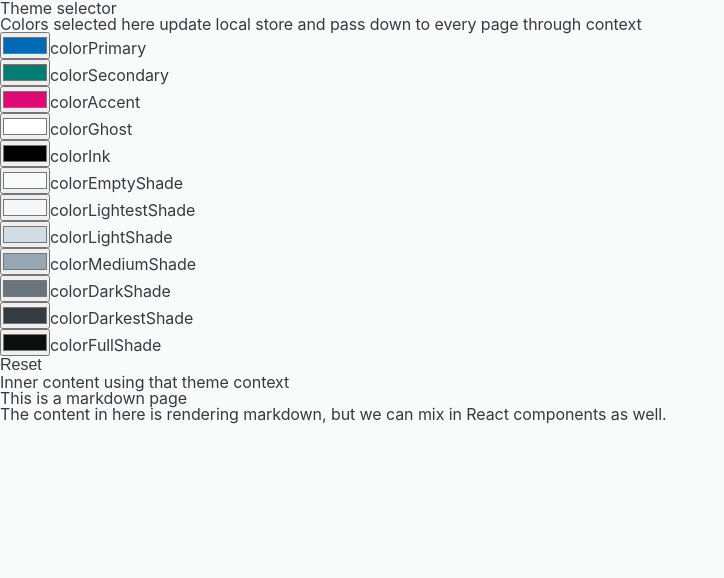
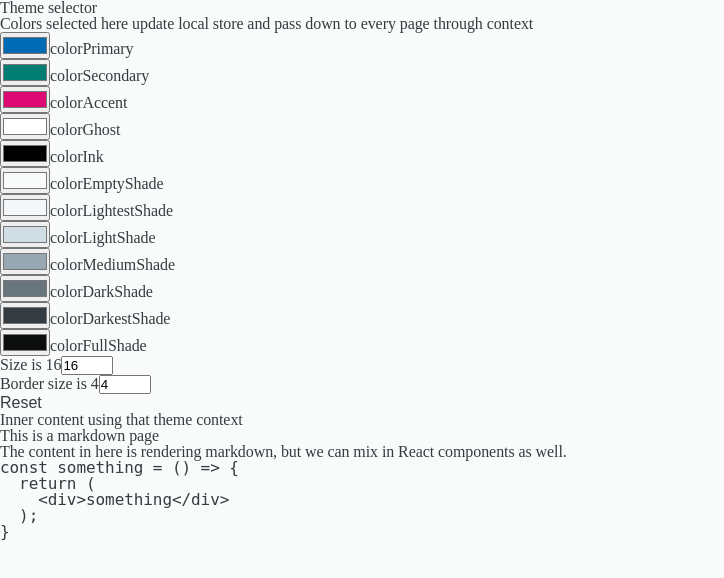
Before and after one commit to snide/davesgatsbysetup, a Gatsby site: page /test in a window 1280 px wide. Shown: the whole page, without its empty margins (0-724 px from the left). Built offline with nearby package versions, Linux system fonts and the light colour scheme; Gatsby itself is replaced by a stand-in of ours; code samples lack their colours.

Commit message:
font selection, disable colors that aren't editable

````diff
--- a/src/pages/test.mdx
+++ b/src/pages/test.mdx
@@ -1,3 +1,11 @@
 ### This is a markdown page
 
 The content in here is rendering markdown, but we can mix in React components as well.
+
+```js
+const something = () => {
+  return (
+    <div>something</div>
+  );
+}
+```
--- a/src/services/global_styling/reset/reset.tsx
+++ b/src/services/global_styling/reset/reset.tsx
@@ -157,8 +157,8 @@
         }
 
         html {
-          ${styleFont()};
-          font-size: 1rem;
+          ${styleFont({ fontFamily: theme.fontFamily, fontWeight: 400 })};
+          font-size: ${theme.size}px;
           color: ${theme.colorDarkestShade};
           height: 100%;
           background-color: ${theme.colorEmptyShade};
--- /dev/null
+++ b/src/theme/font_selector.tsx
@@ -0,0 +1,27 @@
+import React, { FunctionComponent } from 'react';
+import { useFetchFonts } from '../services/fetch_fonts';
+
+type FontSelectorProps = {
+  // TODO: figure out what type of event this is
+  onChange: any;
+};
+
+export const FontSelector: FunctionComponent<FontSelectorProps> = ({
+  onChange,
+}) => {
+  // use your own hook to load the data you need
+  const { fonts, loading, error } = useFetchFonts();
+
+  if (loading) return <div>Loading...</div>;
+  if (error) return <div>{error}</div>;
+
+  return (
+    <select onChange={onChange}>
+      {fonts &&
+        fonts.length > 0 &&
+        fonts.map((font: any) => (
+          <option key={font.family}>{font.family}</option>
+        ))}
+    </select>
+  );
+};
--- a/src/theme/generate_theme.ts
+++ b/src/theme/generate_theme.ts
@@ -3,7 +3,10 @@ import { hsl, parseToHsl, getContrast } from 'polished';
 export const generateTheme = (
   primary: string,
   secondary: string,
-  accent: string
+  accent: string,
+  fontFamily: string,
+  size: number,
+  borderSize: number
 ) => {
   const colorPrimary = primary;
   const colorSecondary: string = secondary;
@@ -83,6 +86,14 @@ export const generateTheme = (
     colorDarkShade: colorDarkShade,
     colorDarkestShade: colorDarkestShade,
     colorFullShade: colorFullShade,
+    fontFamily: fontFamily,
+    size: size,
+    sizeXS: size * 0.25,
+    sizeS: size * 0.5,
+    sizeM: size * 0.75,
+    sizeXL: size * 2,
+    sizeXXL: size * 2.5,
+    borderSize: borderSize,
   };
 
   return theme;
--- a/src/theme/theme.tsx
+++ b/src/theme/theme.tsx
@@ -14,11 +14,21 @@ export type ThemeTokens = {
   colorDarkShade: string;
   colorDarkestShade: string;
   colorFullShade: string;
+  fontFamily: string;
+  size: number;
+  borderSize: number;
 };
 
 export const THEME_TOKENS_KEY = 'theme.tokens';
 
-export const THEME_TOKENS = generateTheme('#006BB4', '#017D73', '#DD0A73');
+export const THEME_TOKENS = generateTheme(
+  '#006BB4',
+  '#017D73',
+  '#DD0A73',
+  'Merriweather',
+  16,
+  4
+);
 
 export const useTheme = (
   initialThemeTokens: ThemeTokens = JSON.parse(
@@ -31,9 +41,8 @@ export const useTheme = (
     localStorage.setItem(THEME_TOKENS_KEY, `${JSON.stringify(tokens)}`);
   };
 
-  const [themeTokens, setThemeTokens] = useState<ThemeTokens>(
-    initialThemeTokens
-  );
+  const [themeTokens, setThemeTokens] =
+    useState<ThemeTokens>(initialThemeTokens);
 
   return [themeTokens, setStoredThemeTokens];
 };
--- a/src/theme/theme_selector.tsx
+++ b/src/theme/theme_selector.tsx
@@ -4,7 +4,7 @@ import React, {
   useLayoutEffect,
   Dispatch,
   SetStateAction,
-  ReactNodeArray,
+  ReactElement,
 } from 'react';
 import { useTheme, ThemeTokens, THEME_TOKENS, THEME_TOKENS_KEY } from './theme';
 import { generateTheme } from '../theme/generate_theme';
@@ -15,6 +15,11 @@ export const themeSelector = (): [
   Dispatch<SetStateAction<ThemeTokens>>
 ] => {
   const [themeTokens, setStoredThemeTokens] = useTheme();
+
+  const handleSizeChange = (e: React.ChangeEvent<HTMLInputElement>): void => {
+    const { name, value } = e.currentTarget;
+    setStoredThemeTokens({ ...themeTokens, [name]: value });
+  };
 
   const handleInputChange = (e: React.ChangeEvent<HTMLInputElement>): void => {
     const { name, value } = e.currentTarget;
@@ -31,19 +36,25 @@ export const themeSelector = (): [
       generateTheme(
         themeTokens.colorPrimary,
         themeTokens.colorSecondary,
-        themeTokens.colorAccent
+        themeTokens.colorAccent,
+        themeTokens.fontFamily,
+        themeTokens.size,
+        themeTokens.borderSize
       )
     );
   }, [
     themeTokens.colorPrimary,
     themeTokens.colorSecondary,
     themeTokens.colorAccent,
+    themeTokens.fontFamily,
+    themeTokens.size,
+    themeTokens.borderSize,
   ]);
 
-  const themeInputs: ReactNodeArray = [];
+  const themeInputs: ReactElement[] = [];
 
   for (const [key, value] of Object.entries(themeTokens)) {
-    if (key) {
+    if (key.startsWith('color')) {
       themeInputs.push(
         <div key={key}>
           <input
@@ -62,6 +73,34 @@ export const themeSelector = (): [
   const themeControls = (
     <Fragment>
       {themeInputs}
+      <div>
+        <label htmlFor="size">Size is {themeTokens.size}</label>
+        <input
+          name="size"
+          id="size"
+          type="number"
+          value={themeTokens.size}
+          min={10}
+          max={50}
+          step={2}
+          onChange={handleSizeChange}
+        />
+      </div>
+      <div>
+        <label htmlFor="borderSize">
+          Border size is {themeTokens.borderSize}
+        </label>
+        <input
+          name="borderSize"
+          id="borderSize"
+          type="number"
+          value={themeTokens.borderSize}
+          min={8}
+          max={50}
+          step={2}
+          onChange={handleSizeChange}
+        />
+      </div>
       <button onClick={handleResetTheme}>Reset</button>
     </Fragment>
   );
````
Also changed, not shown: README.md.
